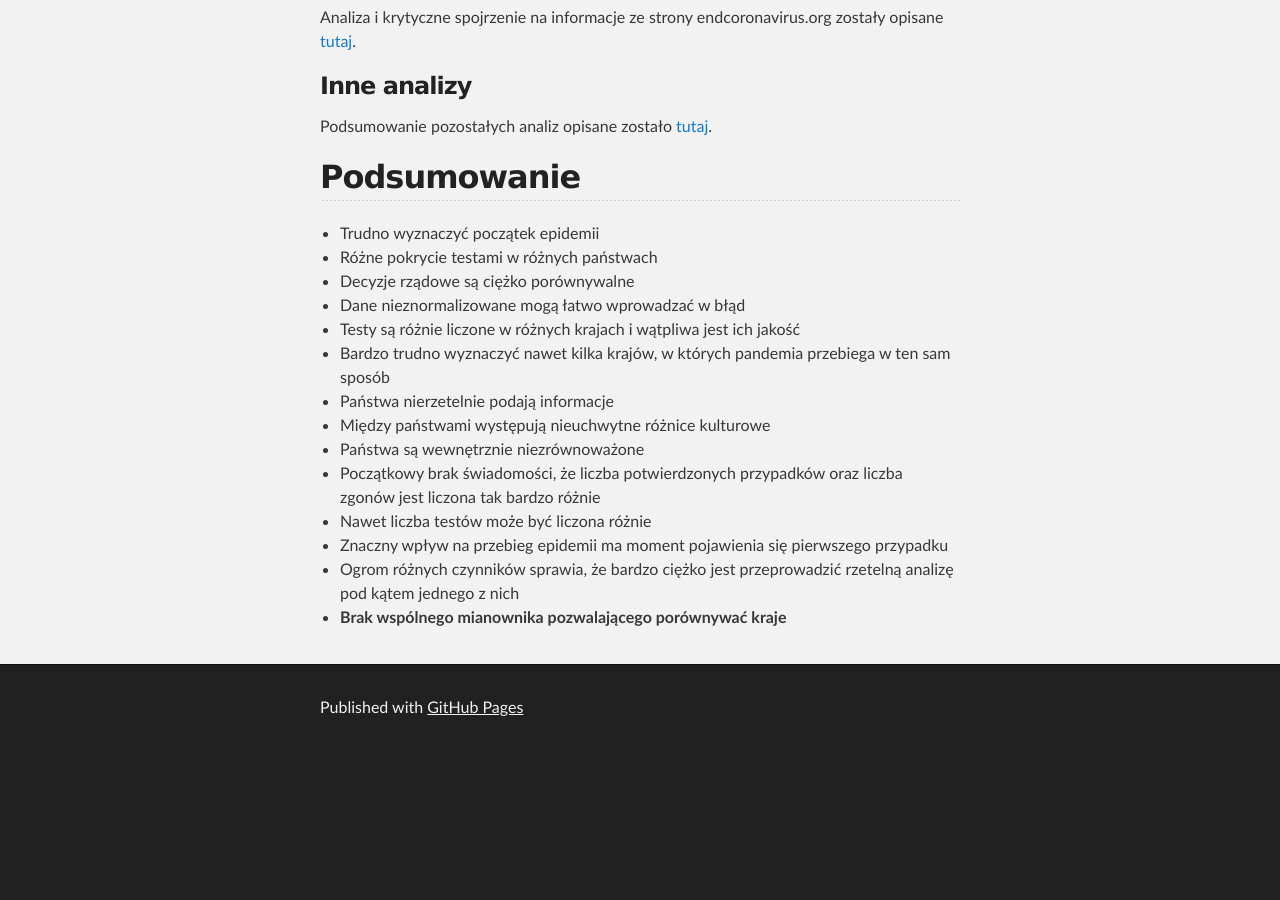
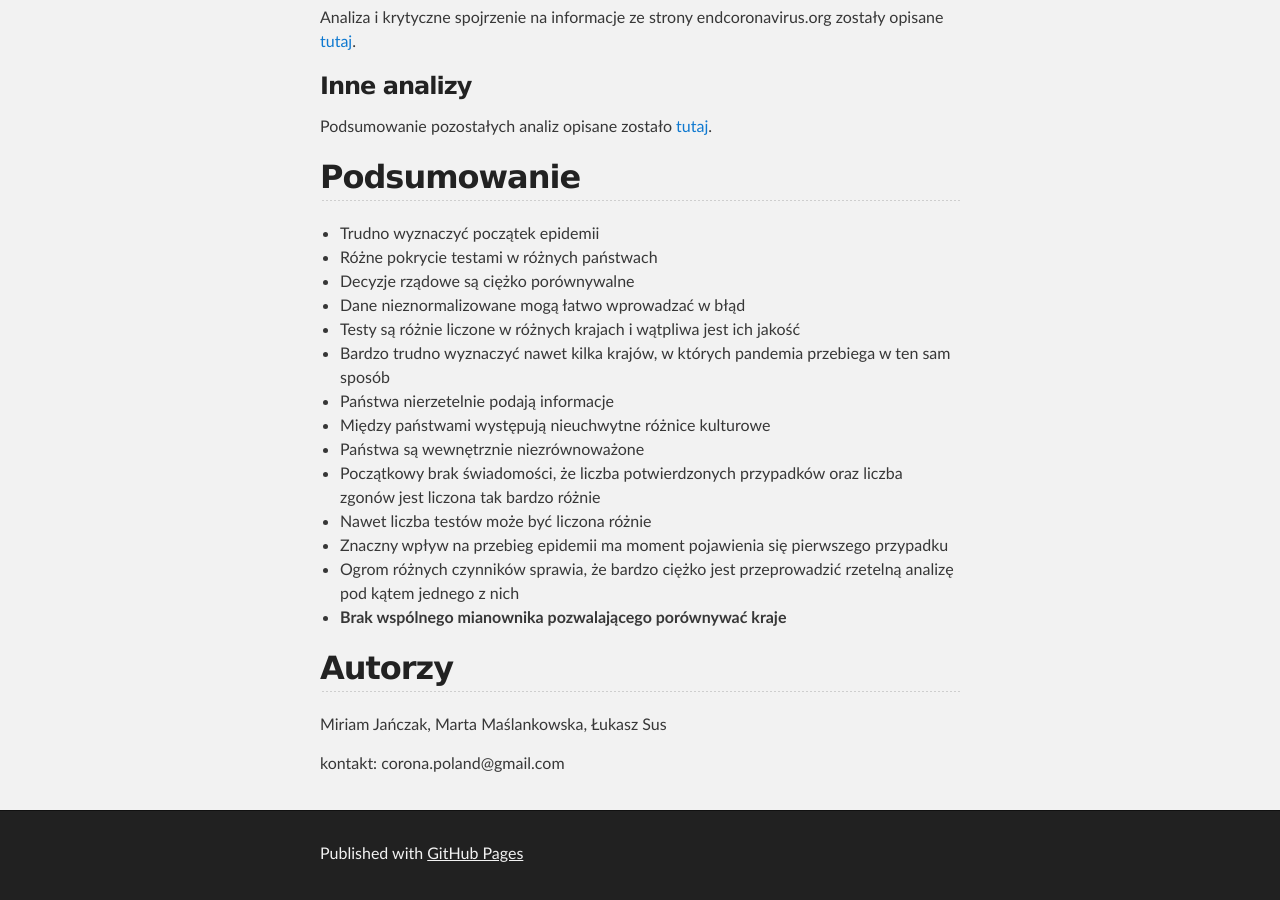
Before and after one commit to covid19ai/covid19ai.github.io, a Jekyll site: the page built from index.md, in a window 1280 px wide and 900 px high, scrolled down 16197 px. Built offline with Jekyll 4.4.1, drawn with Linux system fonts in a browser that asks for light colours; before the commit the page ends 16951 px from its top, so only the background shows below that.

Commit message:
Update index.md
Authors added.

```diff
--- a/index.md
+++ b/index.md
@@ -340,3 +340,8 @@ Podsumowanie pozostałych analiz opisane zostało [tutaj](./otheranalyzes).
 * Znaczny wpływ na przebieg epidemii ma moment pojawienia się pierwszego przypadku
 * Ogrom różnych czynników sprawia, że bardzo ciężko jest przeprowadzić rzetelną analizę pod kątem jednego z nich
 * **Brak wspólnego mianownika pozwalającego porównywać kraje**
+
+## Autorzy
+Miriam Jańczak, Marta Maślankowska, Łukasz Sus
+
+kontakt: corona.poland@gmail.com
```
